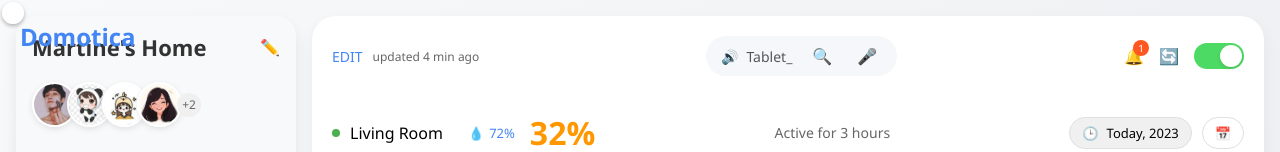
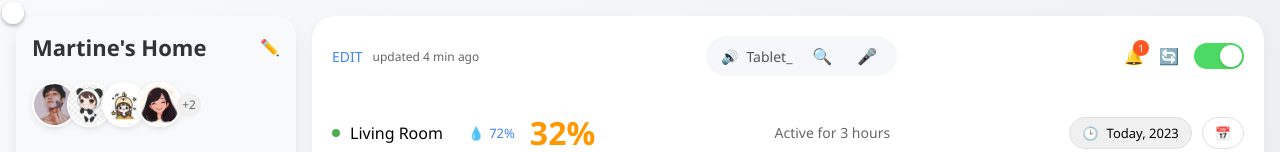
Before and after one commit to ZTL123Z/smart-home-dashboard, a React (Create React App) app: page / in a window 1280 px wide. Shown: the top 152 px of the page. Built offline with nearby package versions, Linux system fonts and the light colour scheme.

Commit message:
去掉不合适标题

```diff
--- a/src/App.js
+++ b/src/App.js
@@ -6,7 +6,6 @@ import MainContent from './components/MainContent';
 function App() {
   return (
     <div className="app">
-      <div className="app-title">Domotica</div>
       <div className="app-container">
         <Sidebar />
         <MainContent />
```
